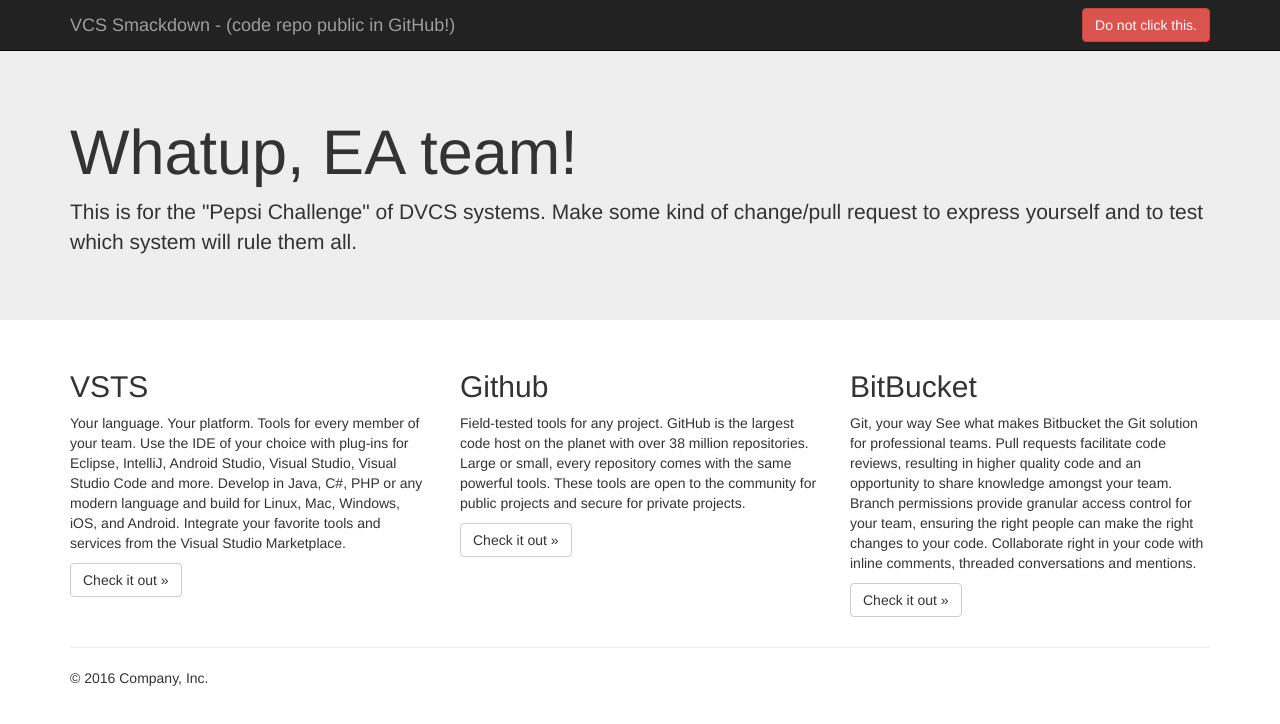
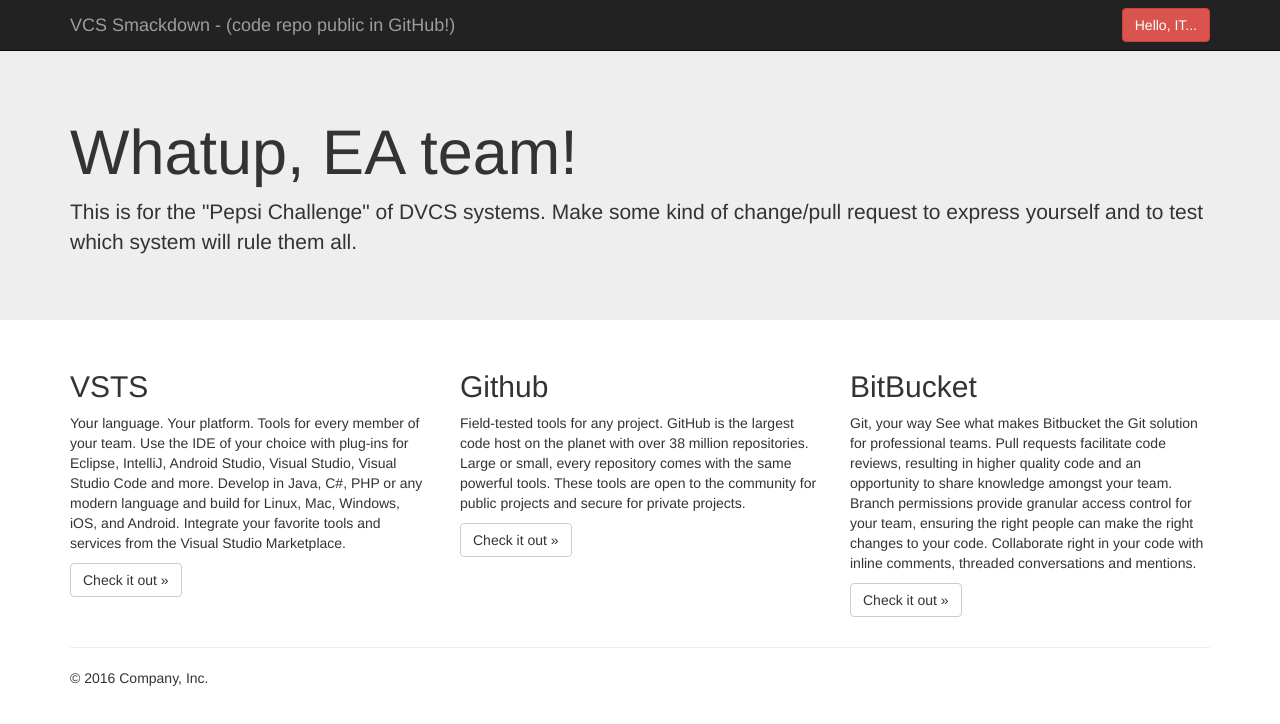
Before and after one commit to barrcode/dvcs-github-vsts, a plain HTML site: page index.html in a window 1280 px wide. Drawn offline with nearby package versions, Linux system fonts and the light colour scheme.

Commit message:
Hello, IT...

```diff
--- a/index.html
+++ b/index.html
@@ -39,7 +39,7 @@
         </div>
         <div id="navbar" class="navbar-collapse collapse">
           <form class="navbar-form navbar-right">
-            <a target="_blank" class="btn btn-danger" href="https://www.youtube.com/watch?v=dQw4w9WgXcQ">Do not click this.</a>
+            <a target="_blank" class="btn btn-danger" href="https://www.youtube.com/watch?v=rksCTVFtjM4">Hello, IT...</a>
           </form>
         </div><!--/.navbar-collapse -->
       </div>
```
